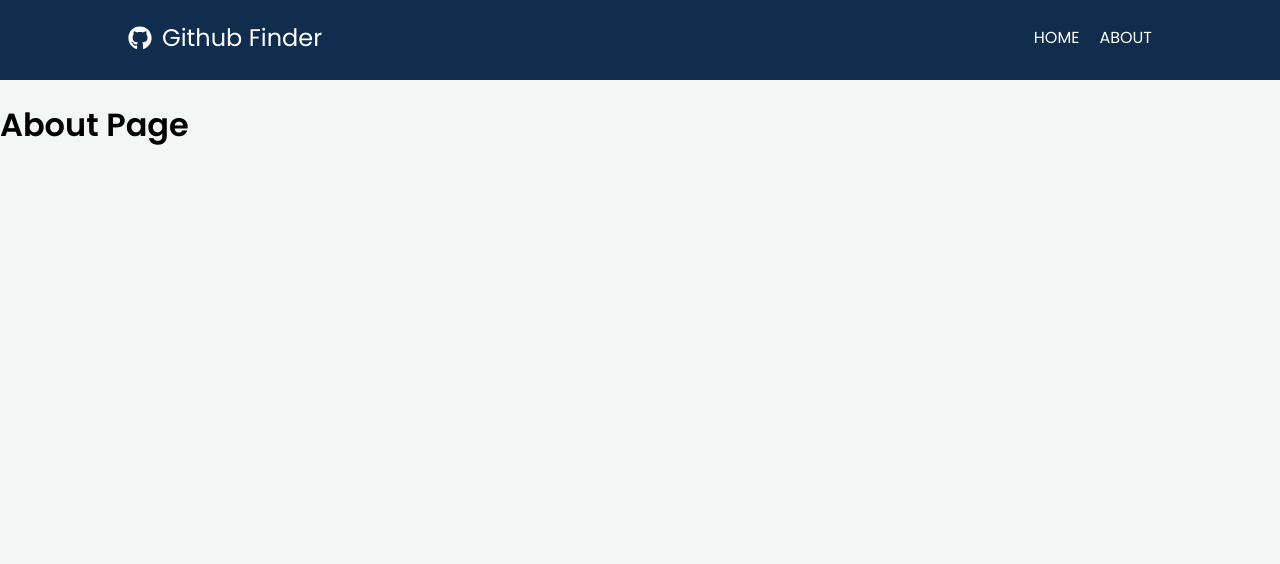
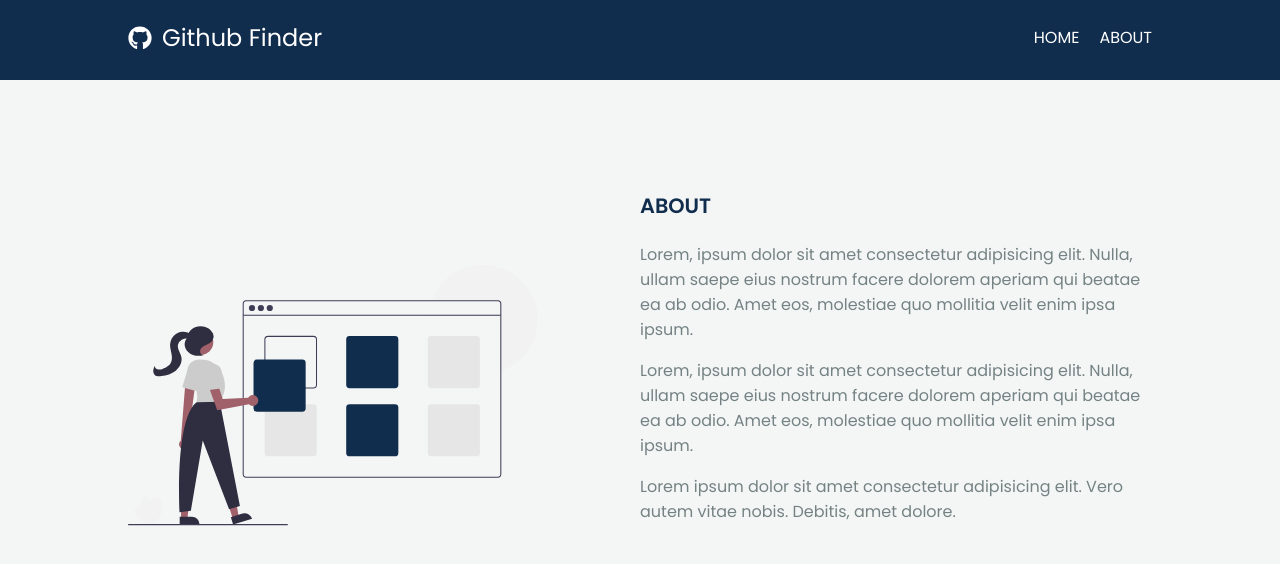
Before and after one commit to badjatya/Git-Finder, a React (Create React App) app: page /about in a window 1280 px wide. Shown: the top 564 px of the page. Built offline with nearby package versions, Linux system fonts and the light colour scheme.

Commit message:
Style: AboutPage

```diff
--- a/src/App/pages/About/AboutPage.js
+++ b/src/App/pages/About/AboutPage.js
@@ -1,10 +1,42 @@
 import React from "react";
+
+// Importing Img
+import AboutImage from "../../assets/img/About.svg";
+
+//Importing Styles
+import {
+  AboutContainer,
+  LeftColumn,
+  RightColumn,
+  Img,
+  Heading,
+  Paragraph,
+} from "./Aboutpage.styles";
 
 const AboutPage = () => {
   return (
-    <div>
-      <h1>About Page</h1>
-    </div>
+    <AboutContainer>
+      <LeftColumn>
+        <Img src={AboutImage} alt="About Page Image" />
+      </LeftColumn>
+      <RightColumn>
+        <Heading>About</Heading>
+        <Paragraph>
+          Lorem, ipsum dolor sit amet consectetur adipisicing elit. Nulla, ullam
+          saepe eius nostrum facere dolorem aperiam qui beatae ea ab odio. Amet
+          eos, molestiae quo mollitia velit enim ipsa ipsum.
+        </Paragraph>
+        <Paragraph>
+          Lorem, ipsum dolor sit amet consectetur adipisicing elit. Nulla, ullam
+          saepe eius nostrum facere dolorem aperiam qui beatae ea ab odio. Amet
+          eos, molestiae quo mollitia velit enim ipsa ipsum.
+        </Paragraph>
+        <Paragraph>
+          Lorem ipsum dolor sit amet consectetur adipisicing elit. Vero autem
+          vitae nobis. Debitis, amet dolore.
+        </Paragraph>
+      </RightColumn>
+    </AboutContainer>
   );
 };
 
--- /dev/null
+++ b/src/App/pages/About/Aboutpage.styles.js
@@ -0,0 +1,39 @@
+import styled from "styled-components";
+import Colors from "../../constants/Colors";
+
+export const AboutContainer = styled.div`
+  width: 1024px;
+  max-width: 1024px;
+  margin: 7% auto 5% auto;
+  display: flex;
+  align-items: center;
+  justify-content: space-between;
+`;
+
+export const LeftColumn = styled.div`
+  width: 40%;
+  height: 450px;
+`;
+
+export const RightColumn = styled.div`
+  width: 50%;
+  height: 450px;
+`;
+
+export const Img = styled.img`
+  width: 100%;
+  height: 100%;
+`;
+
+export const Heading = styled.p`
+  font-size: 1.3rem;
+  font-weight: 600;
+  color: ${Colors.primary};
+  text-transform: uppercase;
+`;
+
+export const Paragraph = styled.p`
+  font-size: 1rem;
+  color: #758283;
+  font-weight: 400;
+`;
```
